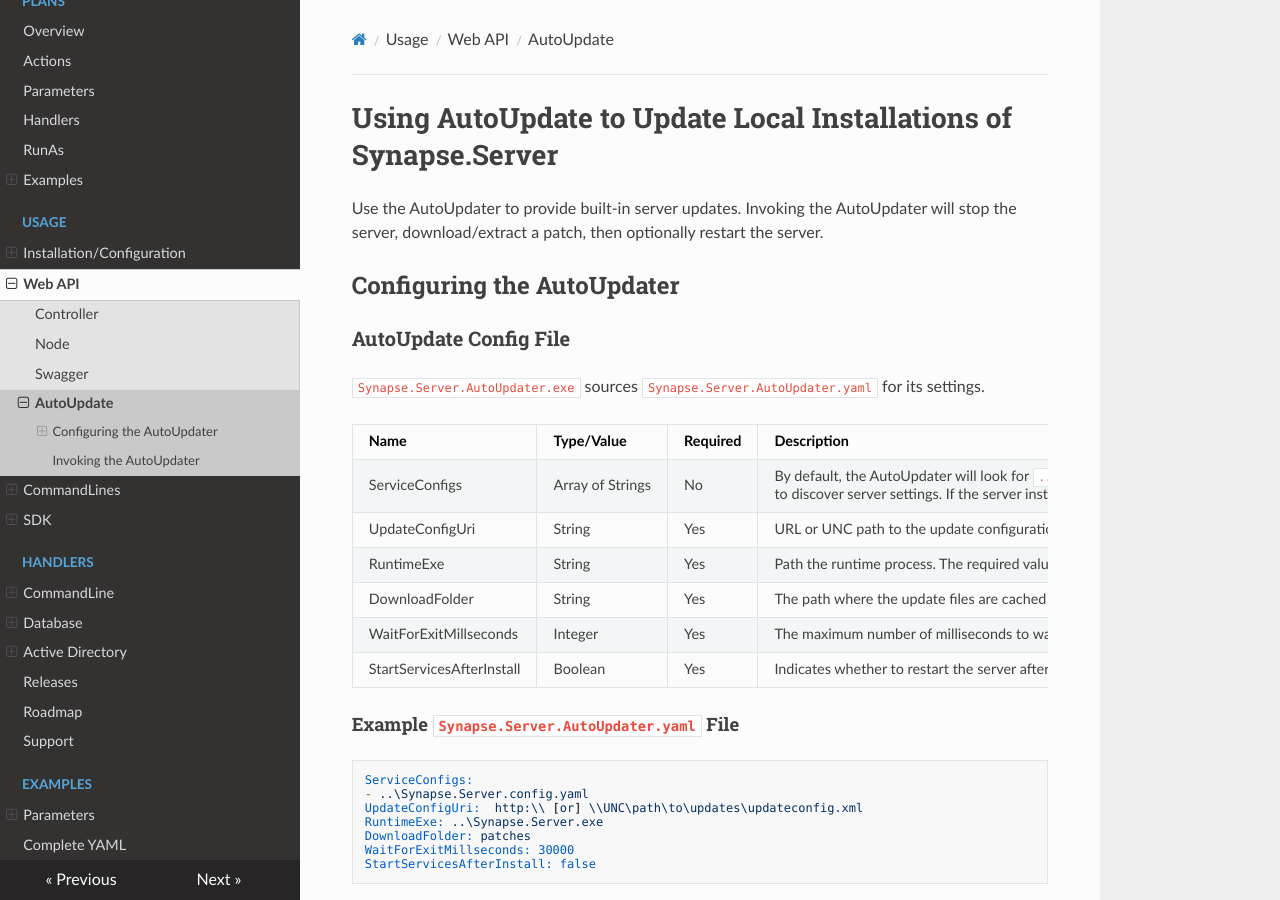
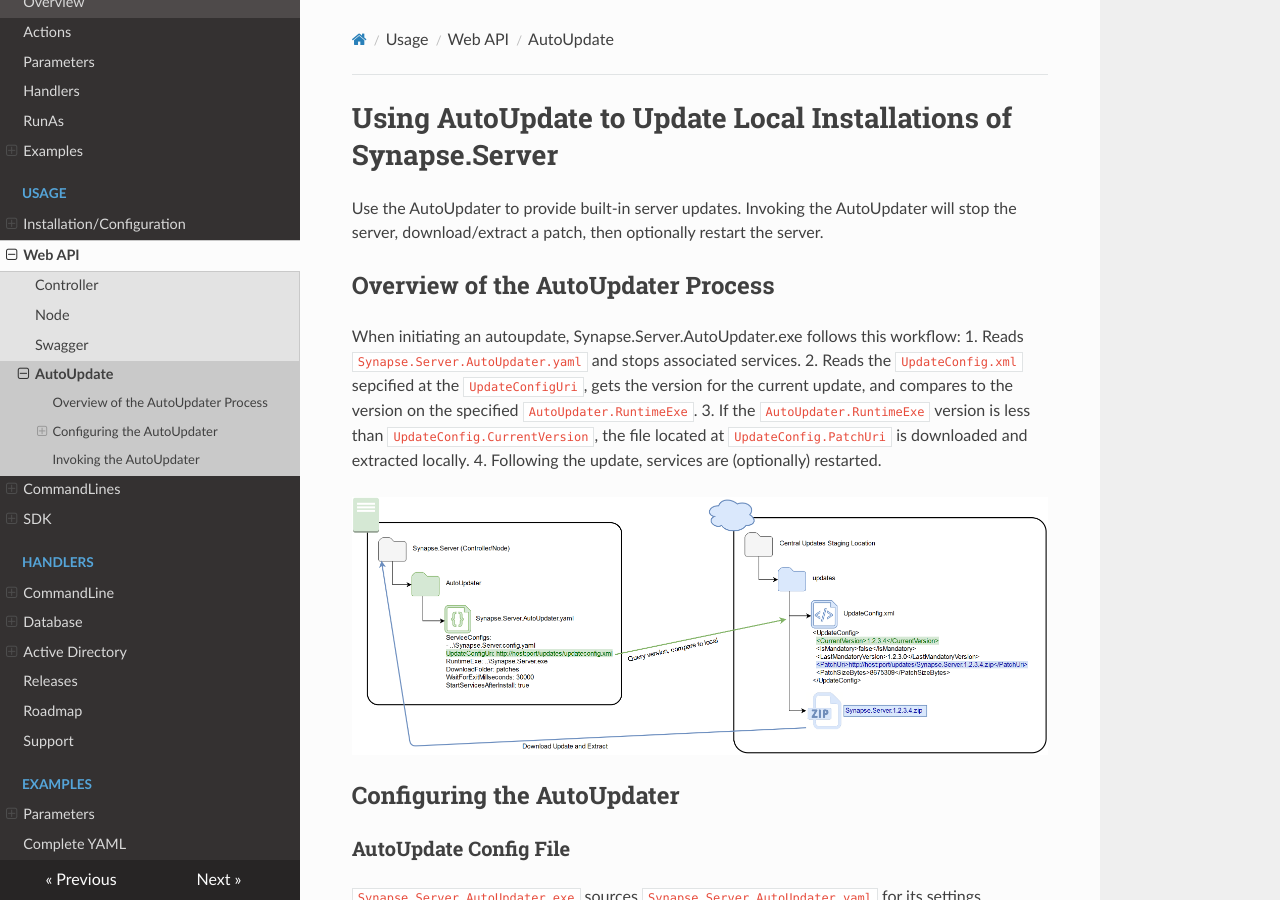
Before and after one commit to SynapseProject/synapse.docs, an MkDocs documentation site: the page built from docs/run/autoupdate.md, in a window 1280 px wide and 900 px high. Built offline with MkDocs 1.6.1, drawn with Linux system fonts in a browser that asks for light colours; nearby versions of some CDN libraries; old or Windows-style settings are respelled for this version of MkDocs.

Commit message:
update to AutoUpdater page

```diff
--- a/docs/run/autoupdate.md
+++ b/docs/run/autoupdate.md
@@ -1,6 +1,18 @@
 # Using AutoUpdate to Update Local Installations of Synapse.Server
 
 Use the AutoUpdater to provide built-in server updates.  Invoking the AutoUpdater will stop the server, download/extract a patch, then optionally restart the server.
+
+## Overview of the AutoUpdater Process
+
+When initiating an autoupdate, Synapse.Server.AutoUpdater.exe follows this workflow:
+1. Reads `Synapse.Server.AutoUpdater.yaml` and stops associated services.
+2. Reads the `UpdateConfig.xml` sepcified at the `UpdateConfigUri`, gets the version for the current update, and compares to the version on the specified `AutoUpdater.RuntimeExe`.
+3. If the `AutoUpdater.RuntimeExe` version is less than `UpdateConfig.CurrentVersion`, the file located at `UpdateConfig.PatchUri` is downloaded and extracted locally.
+4. Following the update, services are (optionally) restarted.
+
+<p align="center">
+<img alt="Synapse Engine" src="/img/syn_autoupdater.png" />
+</p>
 
 ## Configuring the AutoUpdater
 
```
Also changed, not shown: docs/img/syn_autoupdater.png (added).
